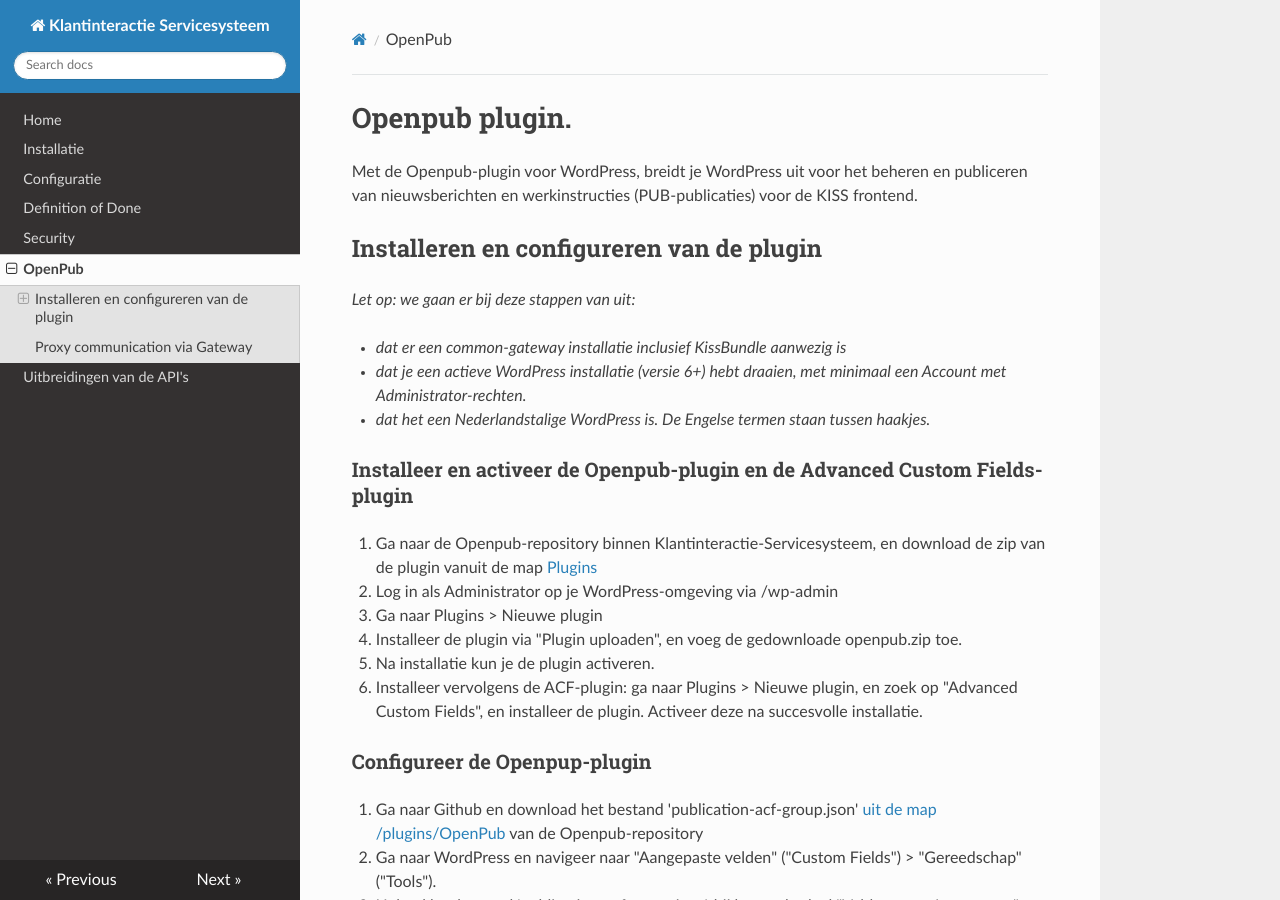
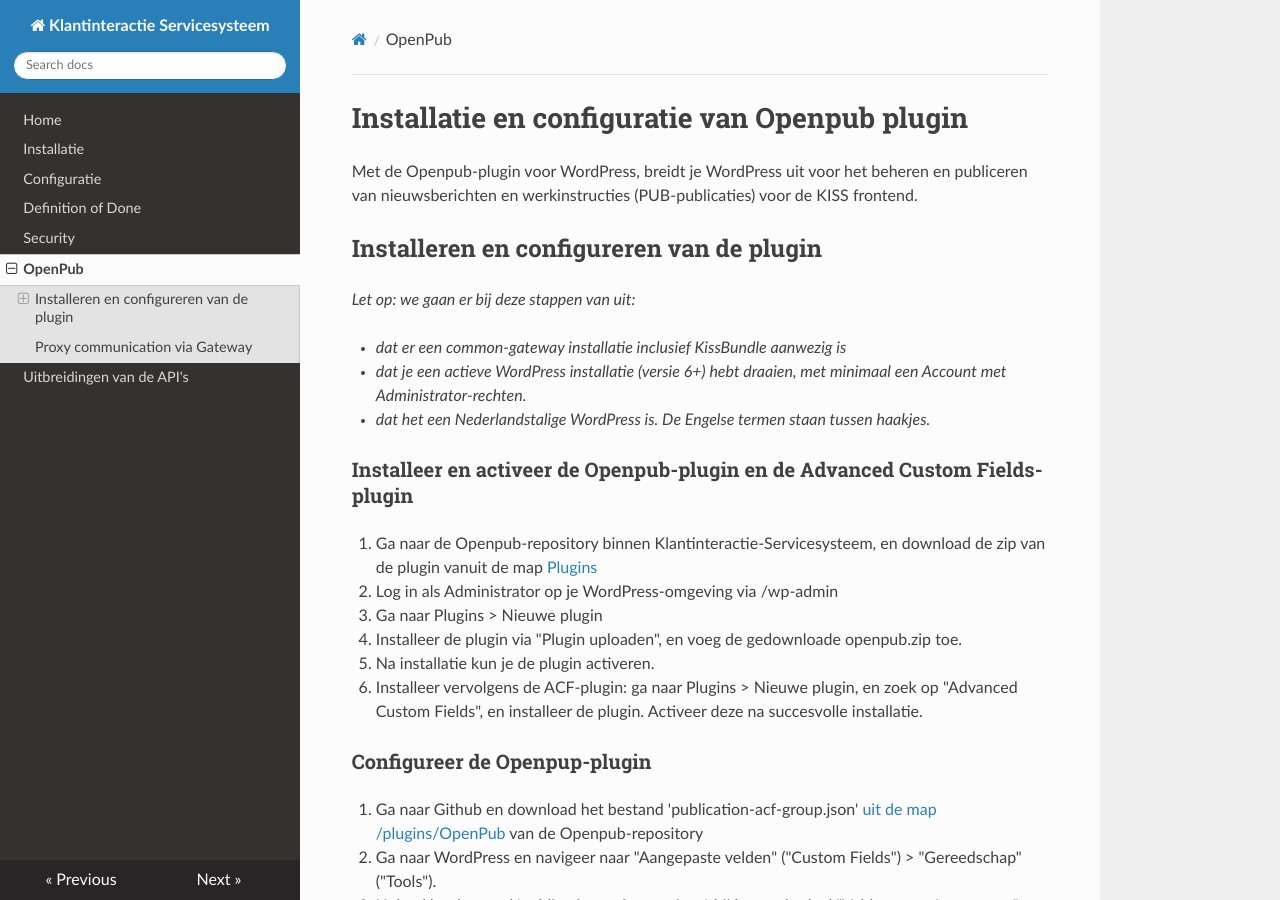
Before and after one commit to Klantinteractie-Servicesysteem/.github, an MkDocs documentation site: the page built from docs/openpub.md, in a window 1280 px wide and 900 px high. Built offline with MkDocs 1.6.1, drawn with Linux system fonts in a browser that asks for light colours; nearby versions of some CDN libraries.

Commit message:
Titel aangepast

```diff
--- a/docs/openpub.md
+++ b/docs/openpub.md
@@ -1,4 +1,4 @@
-# Openpub plugin.
+# Installatie en configuratie van Openpub plugin
 Met de Openpub-plugin voor WordPress, breidt je WordPress uit voor het beheren en publiceren van nieuwsberichten en werkinstructies (PUB-publicaties) voor de KISS frontend.
 
 ## Installeren en configureren van de plugin
```
